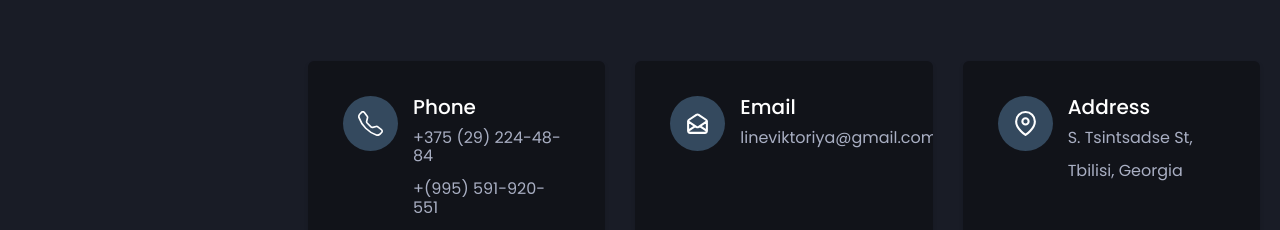
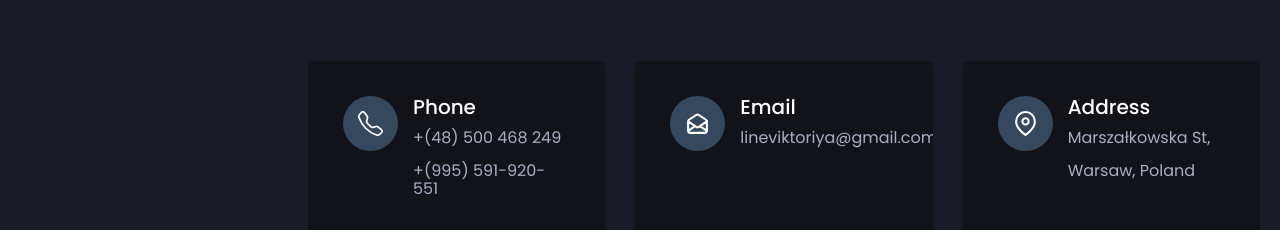
Before and after one commit to Feralwater/cv, a React (Create React App) app: page / in a window 1280 px wide. Shown: the part 3500-3730 px from the top of the page. Built offline with nearby package versions, Linux system fonts and the light colour scheme.

Commit message:
change contacts data

```diff
--- a/src/Pages/Contacts/components/GoogleMap/index.tsx
+++ b/src/Pages/Contacts/components/GoogleMap/index.tsx
@@ -10,7 +10,7 @@ const GoogleMap = () => (
       width="100%"
       height="100%"
       title="Google Maps"
-      src="https://maps.google.com/maps?width=100%25&amp;height=350&amp;hl=en&amp;q=43b%20Tsintsadze%20street%20Georgia%20Tbilisi+(I%20am%20here)&amp;t=&amp;z=14&amp;ie=UTF8&amp;iwloc=B&amp;output=embed"
+      src="https://www.google.com/maps/embed?pb=!1m18!1m12!1m3!1d1702.9364672037625!2d21.007817740401066!3d52.23710649772993!2m3!1f0!2f0!3f0!3m2!1i1024!2i768!4f13.1!3m3!1m2!1s0x471ecc8a6f3ef86b%3A0xa35d4f85e948e34d!2sMarsza%C5%82kowska%20140%2C%2000-061%20Warszawa!5e0!3m2!1sru!2spl!4v1662916372981!5m2!1sru!2spl"
     >
       <a href="https://www.maps.ie/distance-area-calculator.html">measure area map</a>
     </iframe>
--- a/src/Pages/Contacts/constants.tsx
+++ b/src/Pages/Contacts/constants.tsx
@@ -7,7 +7,7 @@ export const CONTACTS = [
   {
     name: 'Phone',
     icon: <BsTelephone />,
-    contacts: ['+375 (29) 224-48-84', '+(995) 591-920-551'],
+    contacts: ['+(48) 500 468 249', '+(995) 591-920-551'],
   },
   {
     name: 'Email',
@@ -17,6 +17,6 @@ export const CONTACTS = [
   {
     name: 'Address',
     icon: <FiMapPin />,
-    contacts: ['S. Tsintsadse St,', 'Tbilisi, Georgia'],
+    contacts: ['Marszałkowska St,', 'Warsaw, Poland'],
   },
 ];
--- a/src/Pages/PersolnalInfo/components/AboutList/constants.ts
+++ b/src/Pages/PersolnalInfo/components/AboutList/constants.ts
@@ -21,11 +21,11 @@ export const INFO = [
   },
   {
     title: 'Address: ',
-    value: 'Tbilisi',
+    value: 'Warsaw',
   },
   {
     title: 'Phone: ',
-    value: '+995591920551',
+    value: '+48 500 468 249',
   },
   {
     title: 'Email: ',
```
